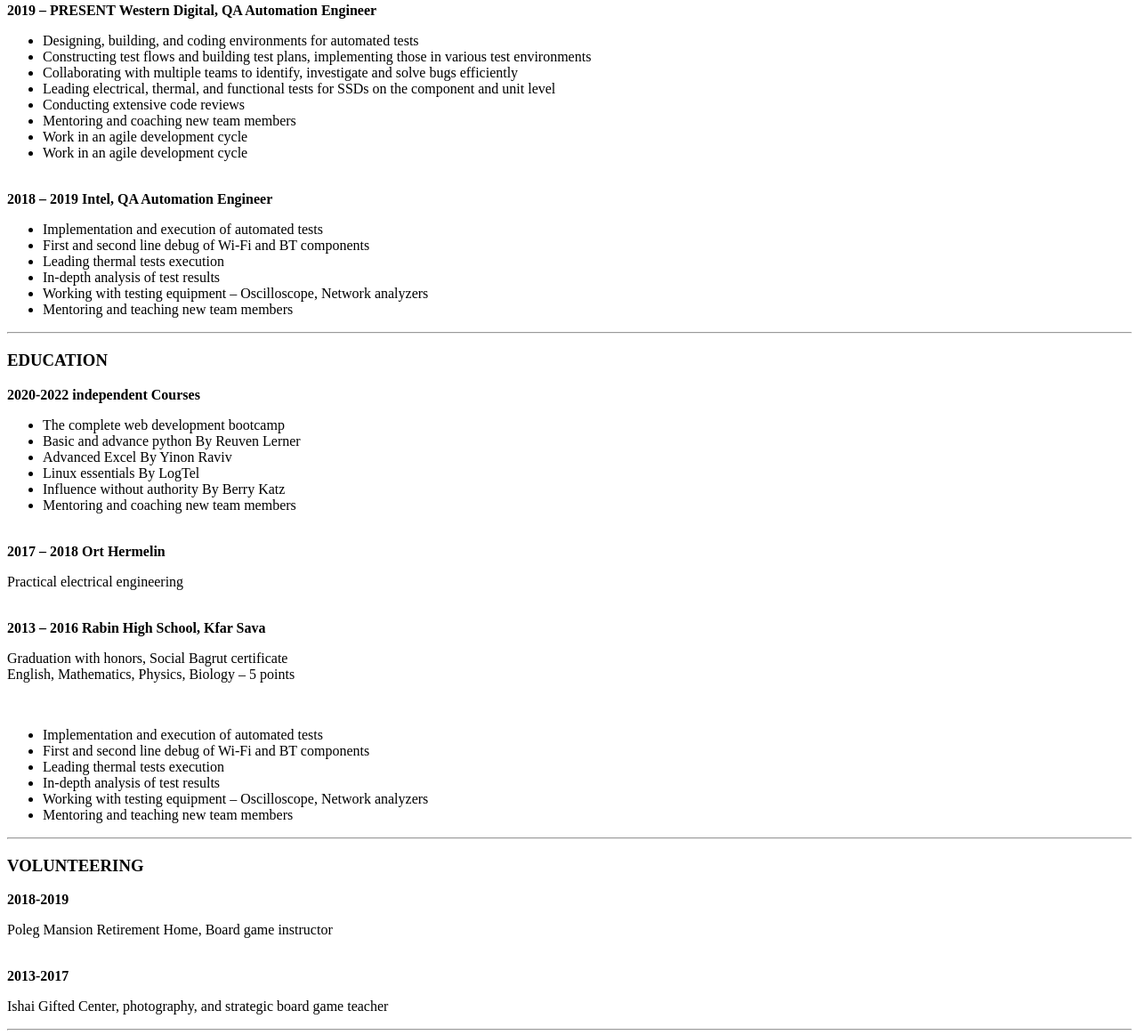
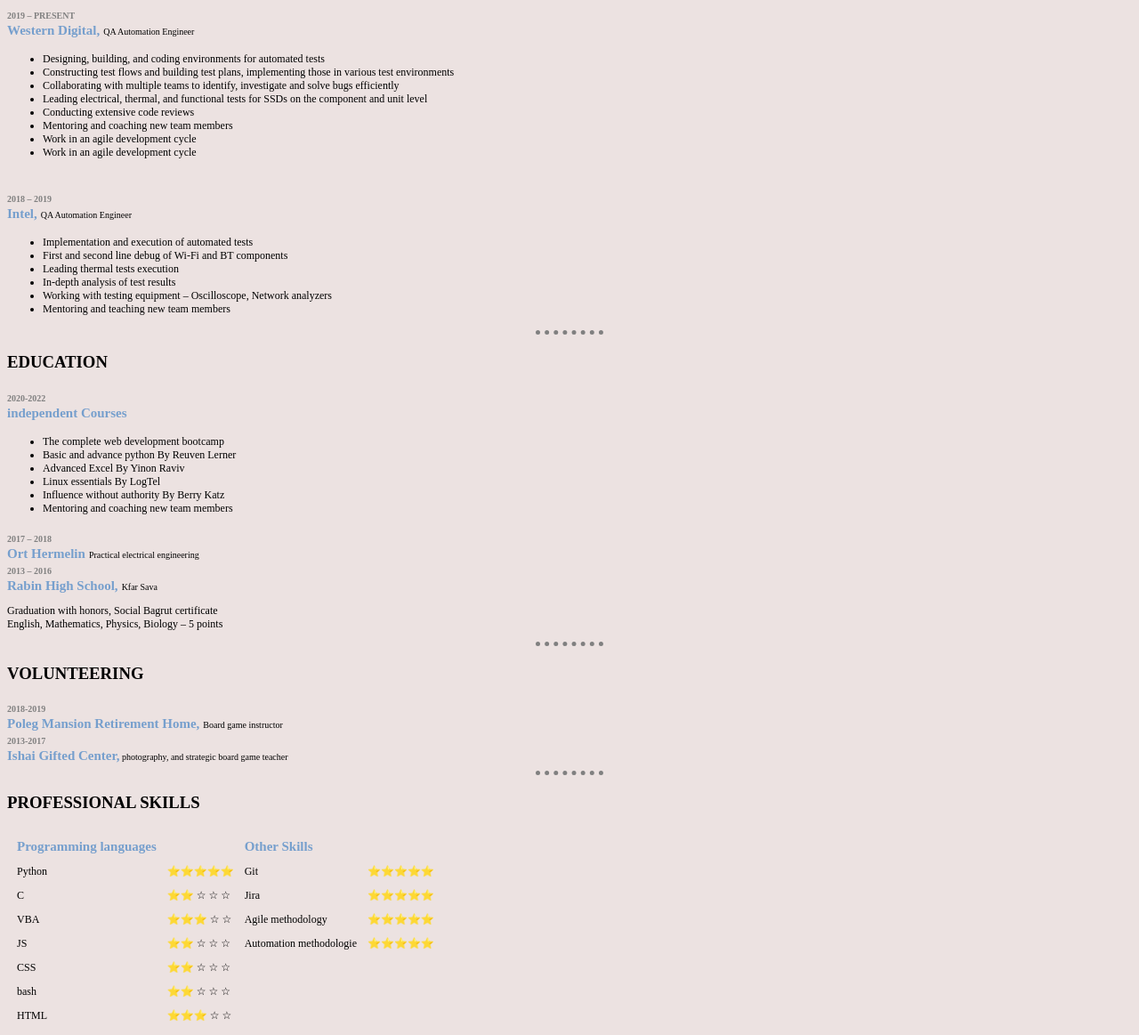
Before and after one commit to gollua/Yoav_Shaked_cv, a plain HTML site: page index.html in a window 1280 px wide. Shown: the part 184-1347 px from the top of the page at 89% size. Drawn offline with Linux system fonts and the light colour scheme.

Commit message:
Add files via upload

```diff
--- /dev/null
+++ b/css/styles.css
@@ -0,0 +1,30 @@
+body {
+  background-color: #ECE2E1;
+}
+
+hr {
+  border: none;
+  border-top: 5px dotted gray;
+  color: #fff;
+  height: 1px;
+  width: 6%;
+}
+strong{
+  color: gray;
+  font-size : 10px;
+}
+b{
+  font-size: 15px;
+      color: #769FCD;
+
+}
+smalltext{
+    font-size : 10px;
+
+}
+
+li{font-size: 12px;}
+
+p{font-size: 12px;}
+
+td{font-size: 12px;}
--- a/index.html
+++ b/index.html
@@ -4,22 +4,24 @@
 <head>
   <meta charset="utf-8">
   <title>YoavShaked.me</title>
+<link rel="stylesheet" href="css/styles.css">
 </head>
 
 <body>
   <table>
     <tr>
       <td><img src="yoav_pic.png" alt="yoav shkaed profile picture" width=73 height=100></td>
-      <td><h1>Yoav Shaked</h1>
-      <a href="tel:+972544782244">0544782244</a>|<a href="mailto:yoav1803@gmail.com">yoav1803@gmail.com</a>|<a href="https://www.linkedin.com/in/yoav-shaked-bba649209/">linkedin</a>
-    </td>
+      <td>
+        <h1>Yoav Shaked</h1>
+        <a href="tel:+972544782244">0544782244</a>|<a href="mailto:yoav1803@gmail.com">yoav1803@gmail.com</a>|<a href="https://www.linkedin.com/in/yoav-shaked-bba649209/">linkedin</a>
+      </td>
     </tr>
 
-    </table>
+  </table>
   <hr>
   <h3>EXPERIENCE</h3>
-  <strong>2019 – PRESENT</strong>
-  <b>Western Digital, QA Automation Engineer</b>
+  <strong>2019 – PRESENT</strong><br>
+  <b>Western Digital,</b> <smalltext>QA Automation Engineer</smalltext>
   <ul>
     <li>Designing, building, and coding environments for automated tests</li>
     <li>Constructing test flows and building test plans, implementing those in various test environments</li>
@@ -30,8 +32,8 @@
     <li>Work in an agile development cycle</li>
     <li>Work in an agile development cycle </li>
   </ul><br>
-  <strong>2018 – 2019</strong>
-  <b>Intel, QA Automation Engineer</b>
+  <strong>2018 – 2019</strong><br>
+  <b>Intel,</b> <smalltext>QA Automation Engineer</smalltext>
   <ul>
     <li>Implementation and execution of automated tests </li>
     <li>First and second line debug of Wi-Fi and BT components</li>
@@ -42,7 +44,7 @@
   </ul>
   <hr>
   <h3>EDUCATION</h3>
-  <strong>2020-2022</strong>
+  <strong>2020-2022</strong><br>
   <b>independent Courses</b>
   <ul>
     <li>The complete web development bootcamp</li>
@@ -51,31 +53,23 @@
     <li>Linux essentials By LogTel</li>
     <li>Influence without authority By Berry Katz</li>
     <li>Mentoring and coaching new team members</li>
-  </ul><br>
-  <strong>2017 – 2018</strong>
-  <b>Ort Hermelin</b><br>
-  <p>Practical electrical engineering</p><br>
-  <strong>2013 – 2016</strong>
-  <b>Rabin High School, Kfar Sava</b><br>
+  </ul>
+  <strong>2017 – 2018</strong><br>
+  <b>Ort Hermelin</b>
+  <smalltext>Practical electrical engineering</smalltext><br>
+  <strong>2013 – 2016</strong><br>
+  <b>Rabin High School,</b> <smalltext>Kfar Sava</smalltext>
   <p>Graduation with honors, Social Bagrut certificate <br>
-    English, Mathematics, Physics, Biology – 5 points
-  </p><br>
-  <ul>
-    <li>Implementation and execution of automated tests </li>
-    <li>First and second line debug of Wi-Fi and BT components</li>
-    <li>Leading thermal tests execution </li>
-    <li>In-depth analysis of test results </li>
-    <li>Working with testing equipment – Oscilloscope, Network analyzers</li>
-    <li>Mentoring and teaching new team members</li>
-  </ul>
+  English, Mathematics, Physics, Biology – 5 points</p>
   <hr>
   <h3>VOLUNTEERING</h3>
-  <strong>2018-2019 </strong>
-  <p>Poleg Mansion Retirement Home, Board game instructor</p><br>
-  <strong>2013-2017</strong>
-  <p>Ishai Gifted Center, photography, and strategic board game teacher</p><hr>
+  <strong>2018-2019 </strong><br>
+  <b>Poleg Mansion Retirement Home,</b> <smalltext>Board game instructor</smalltext><br>
+  <strong>2013-2017</strong><br>
+  <b>Ishai Gifted Center,</b><smalltext> photography, and strategic board game teacher</smalltext>
+  <hr>
   <h3>PROFESSIONAL SKILLS</h3>
-  <table cellspacing ="10">
+  <table cellspacing="10">
     <thead>
       <tr>
         <td><b>Programming languages</b></td>
@@ -144,7 +138,7 @@
   </ul>
   <hr>
   <h3>LANGUAGES</h3>
-  <b>Hebrew – native, English – excellent</b>
+  <p>Hebrew – native, English – excellent</p>
 </body>
 
 </html>
```
